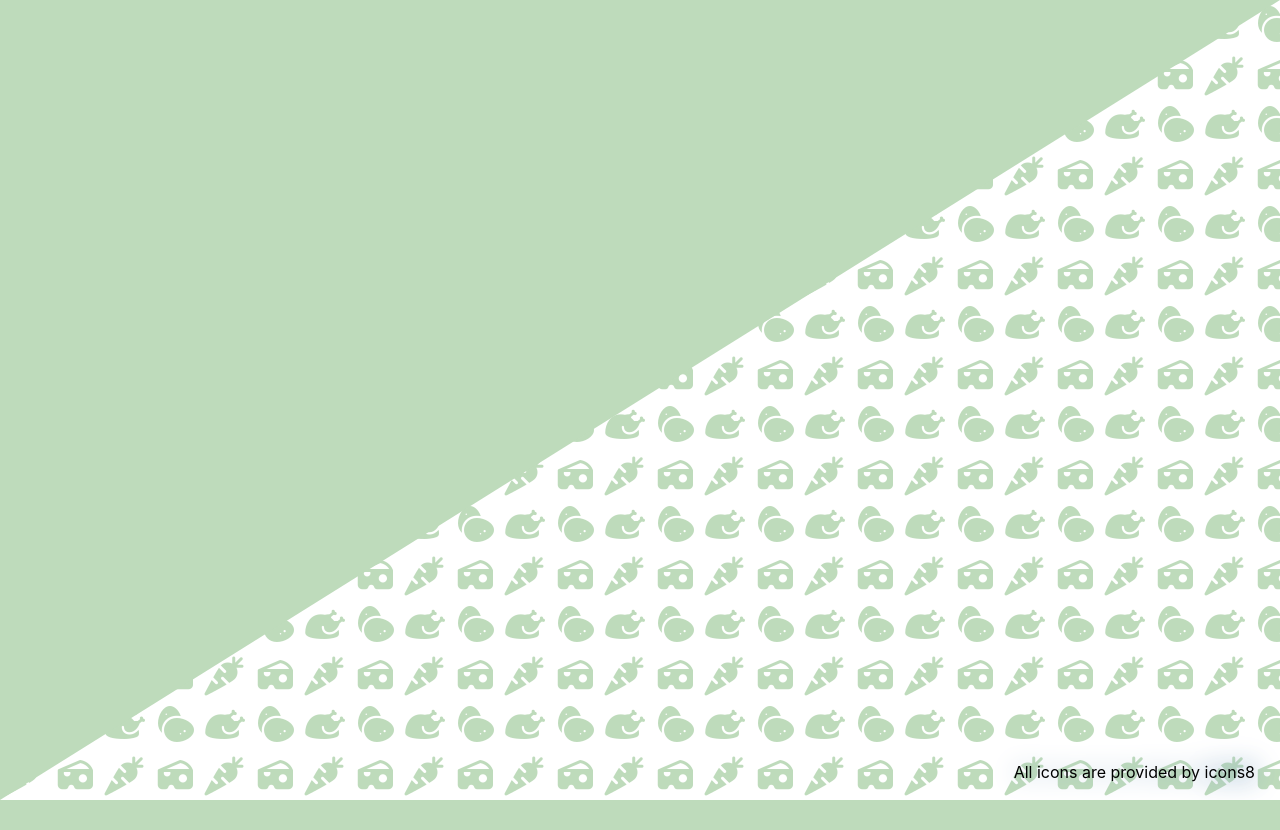
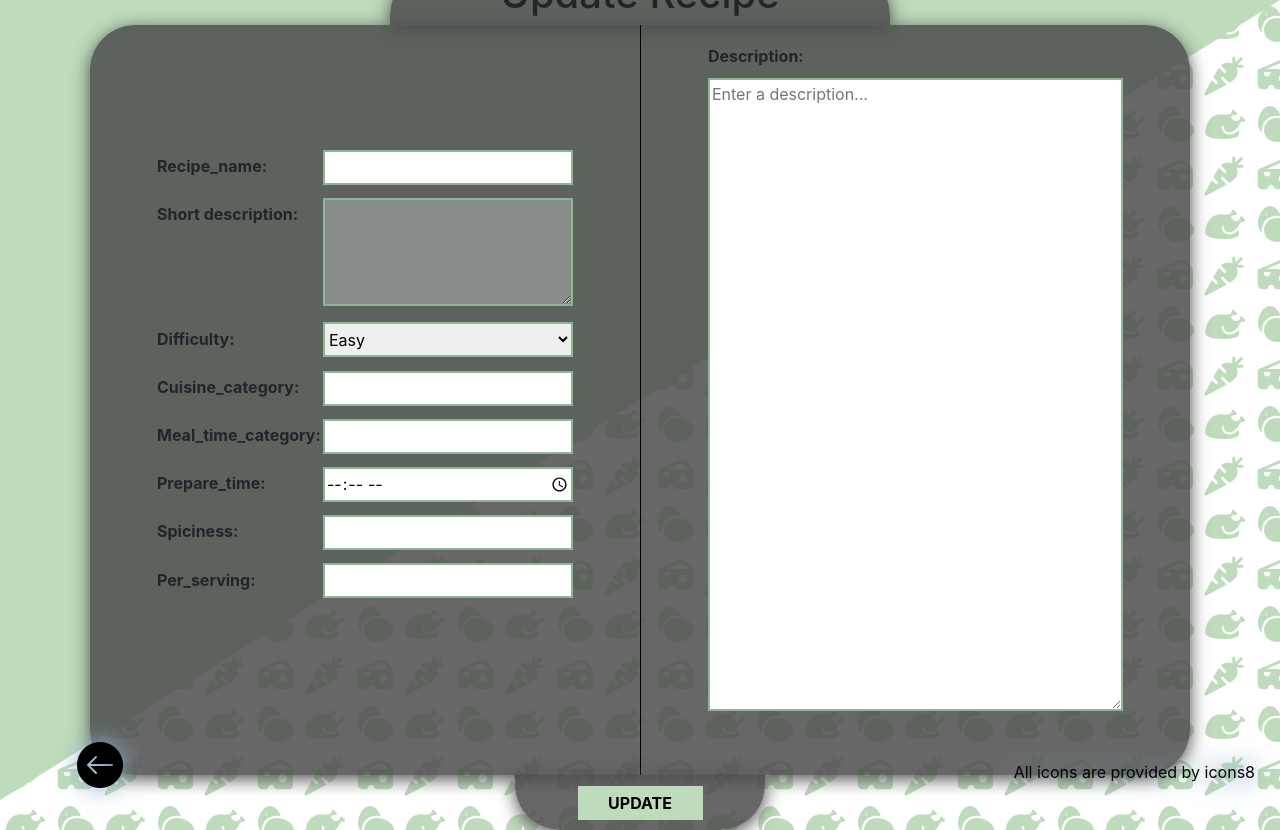
Before and after one commit to DarekKarasiewicz/Idea-Meal, a Django app: page /recipe_update/1 in a window 1280 px wide. Before the commit the page ends 800 px from the top, so only its background shows below. Run offline with Django 4.2, Linux system fonts and the light colour scheme; a user stored in the database is signed in; tables that the repository leaves empty hold one stand-in row (values such as "Sample post"); style sheets or scripts are compiled from the project's sources; some libraries are stand-ins or nearby versions.

Commit message:
My recipy complete but facing recipe update error

```diff
--- a/polls/static/css/main.scss
+++ b/polls/static/css/main.scss
@@ -1046,7 +1046,7 @@ footer {
     background: var(--idea_opacity_panel);
     text-align: center;
   }
-  .add_recipe_left, .add_recipe_right{
+  .add_recipe_left,.update_recipe_left, .add_recipe_right{
     width: 550px;
     position: relative;
     float: left;
@@ -1102,6 +1102,14 @@ footer {
   .add_recipe_left{
     border-top-left-radius: 45px;
     border-bottom-left-radius: 45px;
+    & #short_description{
+      height: 30px;
+    }
+  }
+  .update_recipe_left{
+    border-top-left-radius: 45px;
+    border-bottom-left-radius: 45px;
+    padding-top: 125px;
     & #short_description{
       height: 30px;
     }
@@ -1994,7 +2002,7 @@ footer {
       border: 3px none #707070;
     }
   }
-  .recipe_box{
+  div[class^="recipe_box-"]{
     height: 175px;
     width: 791px;
     display: flex;
@@ -2066,6 +2074,12 @@ footer {
       a:hover{
         color:#707070;
       }
-    }
-  }
-}
+      #delete_recipe{
+        color: red
+      }
+      #delete_recipe:hover{
+        color: rgb(185, 50, 50)
+      }
+    }
+  }
+}
--- a/polls/templates/polls/main_page.html
+++ b/polls/templates/polls/main_page.html
@@ -12,7 +12,7 @@
         <li class="link"><a href="{% url 'recipes_add'%}"><img src="{% static 'img/icon_add.png' %}" alt="add_recipe_icon"/><p>Add Recipes</p></a></li>
         <li class="link"><a href="{% url 'product_page'%}"><img src="{% static 'img/icons8-food-bar-add_50.png' %}" alt="add_product_icon"/><p>Add Product</p></a></li>
         <li class="link"><a href="/fridge/{{user.id}}"><img src="{% static 'img/icons8-fridge-with-open-freezer-64.png' %}" alt="fridge_icon"/><p>Fridge</p></a></li>
-        <li class="link"><a href="/my_recipes/{{user.id}}"><img src="{% static 'img/icon_logout.png' %}" alt="logout"/><p>My recipes</p></a></li>
+        <li class="link"><a href="/my_recipes/{{user.id}}"><img src="{% static 'img/my_recipe.png' %}" alt="logout"/><p>My recipes</p></a></li>
       </ul>
     </div>
     <div class="navbar__toggle_btn" >
--- a/polls/templates/polls/recipe_update.html
+++ b/polls/templates/polls/recipe_update.html
@@ -1,7 +1,80 @@
 {% extends 'base.html' %}
 {% load static %}
 {% block page_title %}
-  Idea-Meal || My Recipes
+  Idea-Meal || Update Recipe
 {% endblock %}
 {% block body %}
+<div class="add_recipe_holder">
+    <div id="page_title">
+      <h1>Update Recipe</h1>
+    </div>
+    <a href="/main_page/{{user_id}}"><div class="back_button_img"></div></a>
+    <form id="add_recipe_form" method="post">
+      <div class="update_recipe_left">
+        {% csrf_token %}
+        <div class="old-form">
+          <label for="recipe_name">Recipe_name: </label>
+          <input type="text" name="recipe_name" id="recipe_name" required/><br>
+          <label for="short_description" style="height: 100px;">Short description: </label>
+          <textarea type="text" name="short_description" id="short_description" rows="4" required disabled></textarea><br>
+          <label for="difficulty">Difficulty: </label>
+          <select name="difficulty" id="difficulty">
+              <option value="easy">Easy</option>
+              <option value="medium">Medium</option>
+              <option value="hard">Hard</option>
+          </select><br>
+          <label for="cuisine_category">Cuisine_category: </label>
+          <input type="text" name="cuisine_category" id="cuisine_category" required/><br>
+          <label for="meal_time_category">Meal_time_category: </label>
+          <input type="text" name="meal_time_category" id="meal_time_category" required/><br>
+          <label for="prepare_time">Prepare_time: </label>
+          <input type="time" name="prepare_time" id="prepare_time" min="00:00" max="24:00" required/><br>
+          <label for="spiciness">Spiciness: </label>
+          <input type="number" name="spiciness" id="spiciness" min="1" max="4" required/><br>
+          <label for="per_serving">Per_serving: </label>
+          <input type="number" name="per_serving" id="per_serving" min="1" max="20" required/><br>
+        </div>
+      </div>
+      <div class="add_recipe_right">
+        <div class="old-form form-i_block">
+          <label for="description">Description: </label>
+          <textarea type="text" name="description" id="description" rows="25" placeholder="Enter a description..." required></textarea><br>
+        </div>
+      </div>
+      <div class="submit_center">
+        <button id="submit_recipe">UPDATE</button>
+      </div>
+    </form>
+  </div>
 {%endblock%}
+{% block page_js%}
+<script>
+    window.onload = function(){
+        document.getElementById("description").defaultValue = "{{recipe.description}}";
+        document.getElementById("recipe_name").defaultValue = "{{recipe.name}}";
+        document.getElementById("difficulty").defaultValue = "{{recipe.difficulty}}";
+        document.getElementById("cuisine_category").defaultValue = "{{recipe.cuisine_category}}";
+        document.getElementById("meal_time_category").defaultValue = "{{recipe.meal_time_category}}";
+        if({{recipe.prepare_time}}<10){
+          document.getElementById("prepare_time").defaultValue = "0{{recipe.prepare_time}}:00";
+        }else{
+          document.getElementById("prepare_time").defaultValue = "{{recipe.prepare_time}}:00";
+
+        }
+        document.getElementById("spiciness").defaultValue = "{{recipe.spiciness}}";
+        document.getElementById("per_serving").defaultValue = "{{recipe.per_serving}}";
+
+        switch({{recipe.difficulty}}){
+          case 1:
+            $("#difficulty").val("easy");
+            break;
+          case 2:
+            $("#difficulty").val("medium");
+            break;
+          case 3:
+            $("#difficulty").val("hard");
+            break;
+        }
+    }
+</script>
+{%endblock%}
--- a/polls/views.py
+++ b/polls/views.py
@@ -326,14 +326,84 @@ def all_recipes(request):
 
 @login_required
 def my_recipes(request,user_id):
+    user_recipes =[]
     if int(request.session["_auth_user_id"]) != int(user_id):
         raise Http404
     session_user = get_object_or_404(User, pk=int(request.session["_auth_user_id"]))
     all_recipes = Recipe.objects.all()
-    print(user_id)
-    return render(request, 'polls/my_recipes.html',{"user_id": session_user.id,'recipes': all_recipes})
+
+    for recipe in all_recipes:
+        if recipe.author.id == user_id:
+            user_recipes.append(recipe)
+
+    if request.method == "POST":
+        recipe_id = request.POST["recipeId"]
+        recipe_to_delete = Recipe.objects.get(id = recipe_id)
+        recipe_to_delete.delete()
+
+
+    return render(request, 'polls/my_recipes.html',{"user_id": session_user.id,'recipes': user_recipes})
 
 @login_required
 def recipe_update(request,recipe_id):
+    # session_user = get_object_or_404(User, pk=int(request.session["_auth_user_id"]))
 
-    return render(request, 'polls/recipe_update.html',{})
+    update_recipe = Recipe.objects.get(pk = recipe_id)
+
+    if request.method == "POST":
+        name = request.POST["recipe_name"]
+        description = request.POST["description"]
+        difficulty = request.POST["difficulty"]
+        cuisine_category = request.POST["cuisine_category"]
+        meal_time_category = request.POST["meal_time_category"]
+        prepare_time_post = request.POST["prepare_time"].split(":")
+        prepare_time = int(prepare_time_post[0]) * 60 + int(prepare_time_post[1])
+        spiciness = request.POST["spiciness"]
+        per_serving = request.POST["per_serving"]
+
+        enum_cuisine_category = [
+            e.value
+            for e in Cuisine_category
+            if str(e.value).lower() == cuisine_category.lower()
+        ]
+        enum_meal_time_category = [
+            e.value
+            for e in Meal_time_category
+            if str(e.value).lower() == meal_time_category.lower()
+        ]
+        if len(enum_meal_time_category) == 0 and len(enum_cuisine_category) == 0:
+            raise Http404
+        match difficulty:
+            case "easy":
+                difficulty = 1
+            case "medium":
+                difficulty = 2
+            case "hard":
+                difficulty = 3
+            case _:
+                raise Http404
+
+        update_recipe.name = name
+        update_recipe.description = description
+        update_recipe.difficulty = difficulty
+        update_recipe.cuisine_category = cuisine_category
+        update_recipe.meal_time_category = meal_time_category
+        update_recipe.prepare_time = prepare_time
+        update_recipe.spiciness = spiciness
+        update_recipe.per_serving = per_serving
+
+        print(name)
+        print(description)
+        print(difficulty)
+        print(cuisine_category)
+        print(meal_time_category)
+        print(prepare_time)
+        print(spiciness)
+        print(per_serving)
+
+
+        update_recipe.save()
+        time.sleep(2)
+        # return HttpResponseRedirect(reverse("my_recipes", args=(session_user.id,)))
+
+    return render(request, 'polls/recipe_update.html',{"recipe": update_recipe})
```
Also changed, not shown: polls/templates/polls/my_recipes.html (+24 -3 lines), polls/static/img/my_recipe.png (added).
